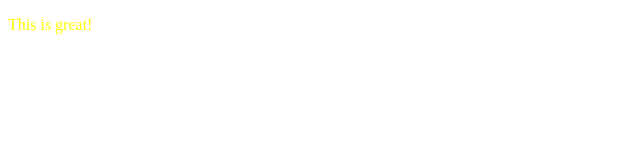
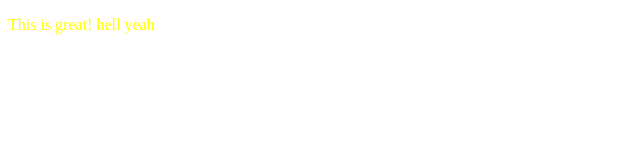
Before and after one commit to Btayeg/Btayeg, a plain HTML site: page index.html in a window 1280 px wide. Shown: the full height of the page, 0-640 px from the left. Drawn offline with Linux system fonts and the light colour scheme.

Commit message:
add changes

```diff
--- a/index.html
+++ b/index.html
@@ -5,7 +5,7 @@
 	<link rel="stylesheet" type="text/css" href="style.css">
 </head>
 <body>
-<p>This is great!</p>
+<p>This is great! hell yeah</p>
 
 </body>
 </html>
```
